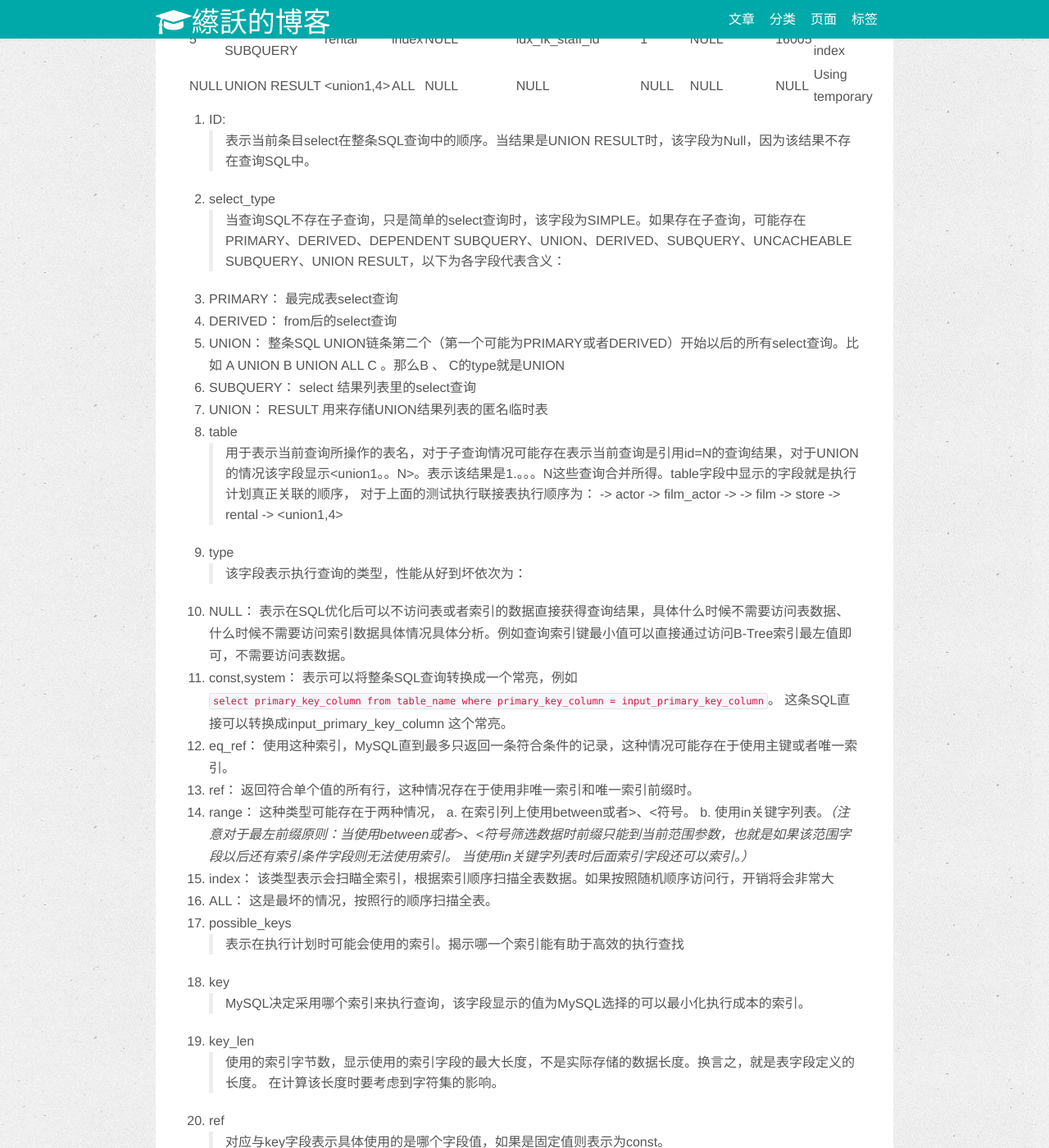
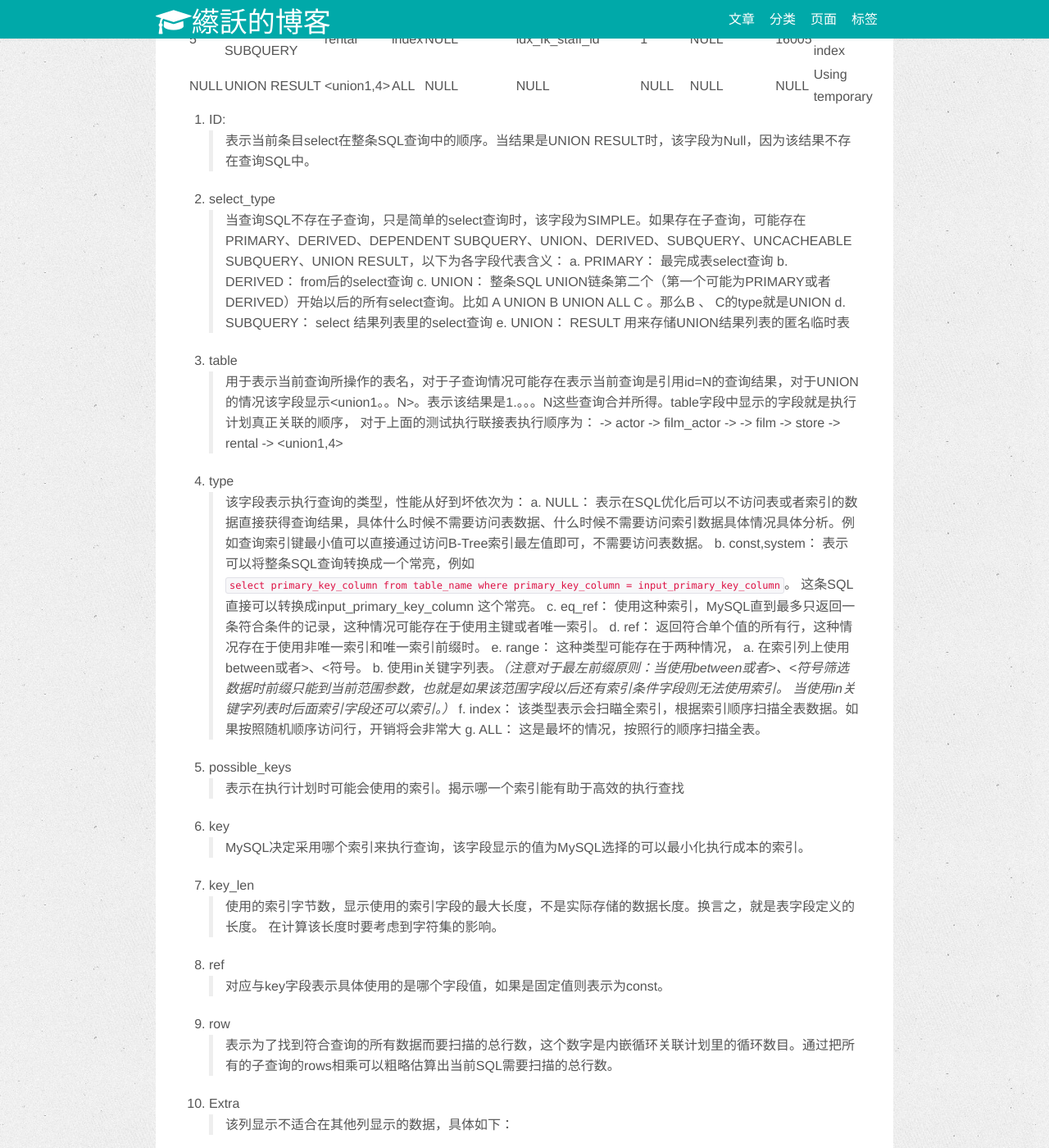
Before and after one commit to eric-caiyao/eric-caiyao.github.io, a Jekyll site: the page built from _posts/2017-05-14-blog-MySQL-Explain-learn.md, in a window 1280 px wide and 1400 px high, scrolled down 1130 px. Shown: the whole window at 82% size. Built offline with Jekyll 4.4.1, drawn with Linux system fonts in a browser that asks for light colours; nearby versions of some CDN libraries; Markdown is read by kramdown in place of the engine named in the settings; comment, search, counter and statistics services are not loaded; part of the change alters nothing that is shown.

Commit message:
update
update

```diff
--- a/_posts/2017-05-14-blog-MySQL-Explain-learn.md
+++ b/_posts/2017-05-14-blog-MySQL-Explain-learn.md
@@ -54,26 +54,26 @@ select film_id ,
 
 2. select_type
 > 当查询SQL不存在子查询，只是简单的select查询时，该字段为SIMPLE。如果存在子查询，可能存在PRIMARY、DERIVED、DEPENDENT SUBQUERY、UNION、DERIVED、SUBQUERY、UNCACHEABLE SUBQUERY、UNION RESULT，以下为各字段代表含义：
-  1.  PRIMARY： 最完成表select查询
-  2.  DERIVED： from后的select查询
-  3.  UNION： 整条SQL UNION链条第二个（第一个可能为PRIMARY或者DERIVED）开始以后的所有select查询。比如 A UNION B UNION ALL C 。那么B 、 C的type就是UNION
-  4. SUBQUERY： select 结果列表里的select查询
-  5. UNION： RESULT 用来存储UNION结果列表的匿名临时表
+  a.  PRIMARY： 最完成表select查询
+  b.  DERIVED： from后的select查询
+  c.  UNION： 整条SQL UNION链条第二个（第一个可能为PRIMARY或者DERIVED）开始以后的所有select查询。比如 A UNION B UNION ALL C 。那么B 、 C的type就是UNION
+  d. SUBQUERY： select 结果列表里的select查询
+  e. UNION： RESULT 用来存储UNION结果列表的匿名临时表
 3. table
 > 用于表示当前查询所操作的表名，对于子查询情况可能存在<deriveN>表示当前查询是引用id=N的查询结果，对于UNION的情况该字段显示<union1。。N>。表示该结果是1.。。。N这些查询合并所得。table字段中显示的字段就是执行计划真正关联的顺序，
 对于上面的测试执行联接表执行顺序为： <derived3> -> actor -> film_actor -> <derived6> -> film -> store -> rental -> <union1,4>
 4. type
 > 该字段表示执行查询的类型，性能从好到坏依次为：
-  1. NULL： 表示在SQL优化后可以不访问表或者索引的数据直接获得查询结果，具体什么时候不需要访问表数据、什么时候不需要访问索引数据具体情况具体分析。例如查询索引键最小值可以直接通过访问B-Tree索引最左值即可，不需要访问表数据。
-  2. const,system： 表示可以将整条SQL查询转换成一个常亮，例如 `select primary_key_column from table_name where primary_key_column = input_primary_key_column`。 这条SQL直接可以转换成input_primary_key_column
+  a. NULL： 表示在SQL优化后可以不访问表或者索引的数据直接获得查询结果，具体什么时候不需要访问表数据、什么时候不需要访问索引数据具体情况具体分析。例如查询索引键最小值可以直接通过访问B-Tree索引最左值即可，不需要访问表数据。
+  b. const,system： 表示可以将整条SQL查询转换成一个常亮，例如 `select primary_key_column from table_name where primary_key_column = input_primary_key_column`。 这条SQL直接可以转换成input_primary_key_column
   这个常亮。
-  3. eq_ref： 使用这种索引，MySQL直到最多只返回一条符合条件的记录，这种情况可能存在于使用主键或者唯一索引。
-  4. ref： 返回符合单个值的所有行，这种情况存在于使用非唯一索引和唯一索引前缀时。
-  5. range： 这种类型可能存在于两种情况，
+  c. eq_ref： 使用这种索引，MySQL直到最多只返回一条符合条件的记录，这种情况可能存在于使用主键或者唯一索引。
+  d. ref： 返回符合单个值的所有行，这种情况存在于使用非唯一索引和唯一索引前缀时。
+  e. range： 这种类型可能存在于两种情况，
     a. 在索引列上使用between或者>、<符号。 b. 使用in关键字列表。*（注意对于最左前缀原则：当使用between或者>、<符号筛选数据时前缀只能到当前范围参数，也就是如果该范围字段以后还有索引条件字段则无法使用索引。
     当使用in关键字列表时后面索引字段还可以索引。）*
-  6. index： 该类型表示会扫瞄全索引，根据索引顺序扫描全表数据。如果按照随机顺序访问行，开销将会非常大
-  7. ALL： 这是最坏的情况，按照行的顺序扫描全表。
+  f. index： 该类型表示会扫瞄全索引，根据索引顺序扫描全表数据。如果按照随机顺序访问行，开销将会非常大
+  g. ALL： 这是最坏的情况，按照行的顺序扫描全表。
 3. possible_keys
 > 表示在执行计划时可能会使用的索引。揭示哪一个索引能有助于高效的执行查找
 4. key
```
